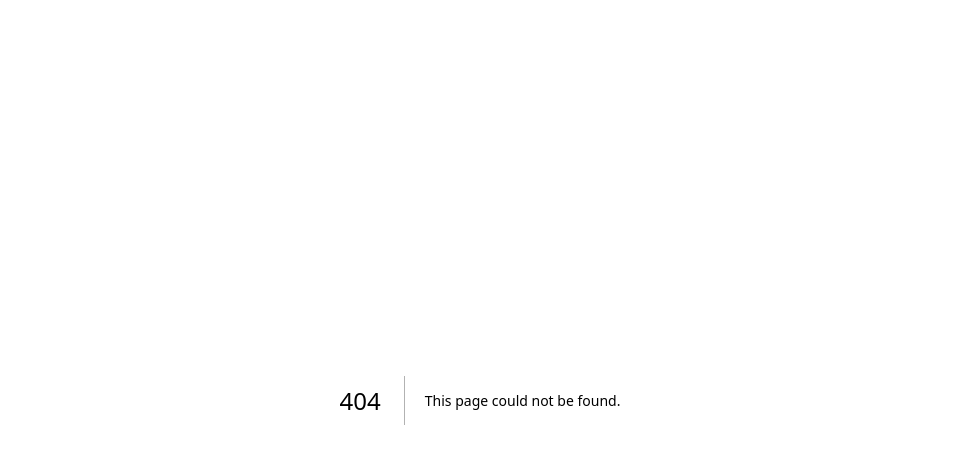
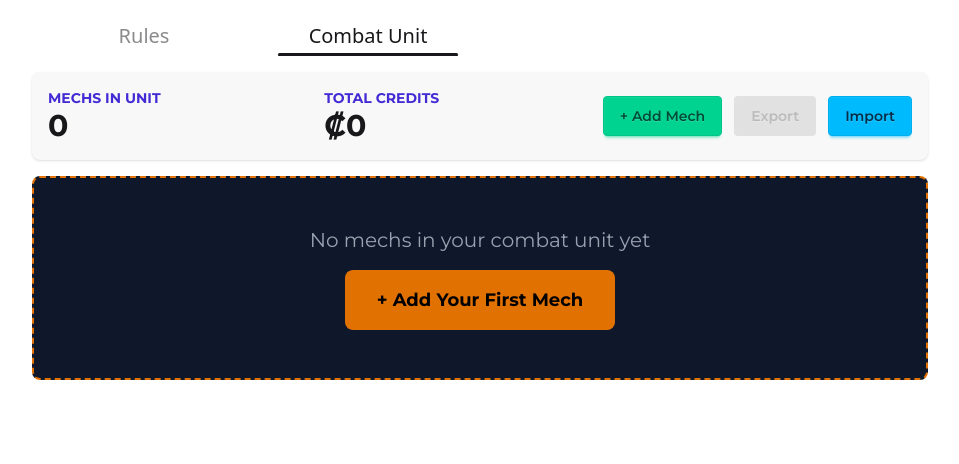
Before and after one commit to AdamLay/flames-of-orion-builder, a Next.js app: page /builder in a window 1280 px wide. Before the commit this address had no page. Shown: the top 464 px of the page, without its empty margins (160-1119 px from the left). Built offline with nearby package versions, Linux system fonts and the light colour scheme; a web font is replaced by a local one.

Commit message:
Mech builder tweaks

```diff
--- a/package.json
+++ b/package.json
@@ -17,7 +17,8 @@
     "next": "15.5.5",
     "react": "19.1.0",
     "react-dom": "19.1.0",
-    "tailwind-merge": "^3.3.1"
+    "tailwind-merge": "^3.3.1",
+    "zustand": "^5.0.8"
   },
   "devDependencies": {
     "@tailwindcss/postcss": "^4",
@@ -29,5 +30,6 @@
     "tailwindcss": "^4",
     "tw-animate-css": "^1.4.0",
     "typescript": "^5"
-  }
+  },
+  "browserslist": "> 1%"
 }
--- /dev/null
+++ b/src/app/builder/page.tsx
@@ -0,0 +1,12 @@
+import { CombatUnitBuilder } from "@/components/CombatUnitBuilder";
+import MenuBar from "@/components/MenuBar";
+
+export default function Home() {
+  return (
+    <main className="min-h-screen max-w-4xl mx-auto flex flex-col">
+      <MenuBar />
+
+      <CombatUnitBuilder />
+    </main>
+  );
+}
--- a/src/app/globals.css
+++ b/src/app/globals.css
@@ -1,6 +1,7 @@
 @import "tailwindcss";
 @import "tw-animate-css";
-@plugin "daisyui";
+@plugin "daisyui" {
+}
 
 :root {
   --font-title: "Wallpoet", system-ui, sans-serif;
@@ -15,7 +16,6 @@
 @layer base {
   body {
     font-family: var(--font-body);
-    @apply bg-slate-950;
   }
 
   h1,
@@ -29,7 +29,11 @@
 }
 
 .card-1 {
-  @apply card bg-base-200 shadow-sm;
+  @apply card bg-base-200 shadow-sm p-4;
+}
+
+.card-small {
+  @apply bg-base-100 rounded shadow-sm p-2;
 }
 
 /* Custom scrollbar for dark theme */
--- a/src/app/page.tsx
+++ b/src/app/page.tsx
@@ -1,34 +1,11 @@
-import { CombatUnitBuilder } from "@/components/CombatUnitBuilder";
-import Rules from "@/components/Rules";
-import { Tabs, TabsContent, TabsList, TabsTrigger } from "@/components/ui/tabs";
+"use client";
+
+import { useRouter } from "next/navigation";
 
 export default function Home() {
-  return (
-    <main className="min-h-screen max-w-4xl mx-auto flex flex-col">
-      <Tabs defaultValue="rules" className="flex-1 flex flex-col">
-        {/* Tab Navigation */}
-        <TabsList className="grid grid-cols-2 md:grid-cols-4 py-4">
-          <TabsTrigger value="rules">Rules</TabsTrigger>
-          <TabsTrigger value="exciting">List Builder</TabsTrigger>
-        </TabsList>
+  const router = useRouter();
 
-        {/* Tab Content */}
-        <div className="flex-1 p-4">
-          <TabsContent value="rules" className="h-full">
-            <Rules />
-            {/* <div className="h-full flex items-center justify-center">
-              <div className="text-center">
-                <h2 className="text-2xl font-bold mb-4">Rules</h2>
-                <p className="text-muted-foreground">Rules content will go here</p>
-              </div>
-            </div> */}
-          </TabsContent>
-          <TabsContent value="exciting" className="h-full">
-            <CombatUnitBuilder />
-          </TabsContent>
-        </div>
-      </Tabs>
-    </main>
-  );
-  return;
+  router.push("/rules");
+
+  return null;
 }
--- /dev/null
+++ b/src/app/rules/page.tsx
@@ -0,0 +1,12 @@
+import MenuBar from "@/components/MenuBar";
+import Rules from "@/components/Rules";
+
+export default function Home() {
+  return (
+    <main className="min-h-screen max-w-4xl mx-auto flex flex-col">
+      <MenuBar />
+
+      <Rules />
+    </main>
+  );
+}
--- a/src/components/CombatUnitBuilder.tsx
+++ b/src/components/CombatUnitBuilder.tsx
@@ -1,38 +1,14 @@
 "use client";
 
-import React, { useState } from "react";
-import { Mech, BASE_MECH_COST, BASE_MECH_STATS, calculateMechCost, formatCredits } from "@/lib/game-data";
+import React from "react";
+import { Mech, calculateMechCost, formatCredits } from "@/lib/game-data";
+import { useMechStore } from "@/lib/mechStore";
 import { MechBuilder } from "./MechBuilder";
 
 export function CombatUnitBuilder() {
-  const [mechs, setMechs] = useState<Mech[]>([]);
+  const { mechs, addMech, updateMech, removeMech, setMechs } = useMechStore();
 
-  const addMech = () => {
-    const newMech: Mech = {
-      id: `mech-${Date.now()}`,
-      callSign: `Mech ${mechs.length + 1}`,
-      baseCost: BASE_MECH_COST,
-      stats: { ...BASE_MECH_STATS },
-      upgrades: [],
-      rangedWeapons: [],
-      meleeWeapons: [],
-    };
-    setMechs([...mechs, newMech]);
-  };
-
-  const updateMech = (index: number, updatedMech: Mech) => {
-    const newMechs = [...mechs];
-    newMechs[index] = updatedMech;
-    setMechs(newMechs);
-  };
-
-  const removeMech = (index: number) => {
-    const newMechs = [...mechs];
-    newMechs.splice(index, 1);
-    setMechs(newMechs);
-  };
-
-  const totalCredits = mechs.reduce((sum, mech) => sum + calculateMechCost(mech), 0);
+  const totalCredits = mechs.reduce((sum: number, mech: Mech) => sum + calculateMechCost(mech), 0);
 
   const exportToJson = () => {
     const dataStr = JSON.stringify(mechs, null, 2);
@@ -65,32 +41,27 @@ export function CombatUnitBuilder() {
   };
 
   return (
-    <div className="min-h-screen bg-slate-950 text-white">
+    <div className="min-h-screen">
       <div className="max-w-7xl mx-auto">
         {/* Summary Bar */}
-        <div className="bg-slate-900 border-2 border-amber-600 rounded-lg p-6 mb-6">
+        <div className="card-1 mb-4">
           <div className="flex flex-wrap justify-between items-center gap-4">
             <div>
-              <div className="text-amber-400 font-bold text-sm">MECHS IN UNIT</div>
-              <div className="text-white text-3xl font-bold">{mechs.length}</div>
+              <div className="text-primary font-bold text-sm">MECHS IN UNIT</div>
+              <div className="text-3xl font-bold">{mechs.length}</div>
             </div>
             <div>
-              <div className="text-amber-400 font-bold text-sm">TOTAL CREDITS</div>
-              <div className="text-white text-3xl font-bold">{formatCredits(totalCredits)}</div>
+              <div className="text-primary font-bold text-sm">TOTAL CREDITS</div>
+              <div className="text-3xl font-bold">{formatCredits(totalCredits)}</div>
             </div>
             <div className="flex gap-3">
-              <button
-                onClick={addMech}
-                className="bg-amber-600 hover:bg-amber-700 text-black px-6 py-3 rounded-lg font-bold text-lg">
+              <button onClick={addMech} className="btn btn-success">
                 + Add Mech
               </button>
-              <button
-                onClick={exportToJson}
-                disabled={mechs.length === 0}
-                className="bg-blue-600 hover:bg-blue-700 disabled:bg-gray-600 text-white px-6 py-3 rounded-lg font-bold">
+              <button onClick={exportToJson} disabled={mechs.length === 0} className="btn btn-info">
                 Export
               </button>
-              <label className="bg-green-600 hover:bg-green-700 text-white px-6 py-3 rounded-lg font-bold cursor-pointer inline-block">
+              <label className="btn btn-info">
                 Import
                 <input type="file" accept=".json" onChange={importFromJson} className="hidden" />
               </label>
@@ -99,8 +70,8 @@ export function CombatUnitBuilder() {
         </div>
 
         {/* Info Box */}
-        <div className="bg-slate-900 border border-amber-600 rounded-lg p-4 mb-6">
-          <div className="text-amber-400 font-bold mb-2">Quick Guide</div>
+        {/* <div className="card-1 mb-4">
+          <div className="text-primary font-bold mb-2">Quick Guide</div>
           <ul className="text-gray-300 text-sm space-y-1">
             <li>• Each Mech costs $50,000 base</li>
             <li>• All Mechs start with 4 Platform slots (max 8 with upgrades)</li>
@@ -108,7 +79,7 @@ export function CombatUnitBuilder() {
             <li>• Some upgrades are stackable (can be equipped multiple times)</li>
             <li>• Use the dropdowns to add equipment to each mech</li>
           </ul>
-        </div>
+        </div> */}
 
         {/* Mechs List */}
         {mechs.length === 0 ? (
@@ -132,12 +103,6 @@ export function CombatUnitBuilder() {
             ))}
           </div>
         )}
-
-        {/* Footer */}
-        <div className="mt-12 text-center text-gray-500 text-sm">
-          <p>Flames of Orion Mech List Builder</p>
-          <p className="mt-1">Build and customize your combat unit with mechs, weapons, and upgrades</p>
-        </div>
       </div>
     </div>
   );
--- a/src/components/MechBuilder.tsx
+++ b/src/components/MechBuilder.tsx
@@ -96,78 +96,86 @@ export function MechBuilder({ mech, onUpdate, onRemove }: MechBuilderProps) {
     onUpdate({ ...mech, meleeWeapons: newWeapons });
   };
 
+  const hasPlatformCapacity = usedPlatforms < totalPlatforms;
+
   return (
-    <div className="border-2 border-amber-600 bg-slate-900 p-6 rounded-lg">
-      <div className="flex justify-between items-start mb-4">
-        <div className="flex-1">
-          <label className="block text-amber-400 font-bold mb-2">Call Sign</label>
+    <div className="card-1 space-y-4">
+      <div className="flex items-center gap-4 mb-4">
         <input
           type="text"
           value={mech.callSign}
           onChange={(e) => updateCallSign(e.target.value)}
-            className="bg-slate-800 border border-amber-600 text-white px-3 py-2 rounded w-full max-w-md"
+          className="input input-lg w-full"
           placeholder="Enter mech call sign..."
         />
-        </div>
-        <button
-          onClick={onRemove}
-          className="bg-red-600 hover:bg-red-700 text-white px-4 py-2 rounded font-bold ml-4">
+        <div className="text-2xl font-bold">{formatCredits(totalCost)}</div>
+        <button onClick={onRemove} className="btn btn-error">
           Remove Mech
         </button>
       </div>
 
       {/* Stats Display */}
-      <div className="grid grid-cols-2 md:grid-cols-3 lg:grid-cols-6 gap-4 mb-6 p-4 bg-slate-800 rounded">
-        <div>
-          <div className="text-amber-400 font-bold text-xs">SPEED</div>
-          <div className="text-white text-lg">{stats.speed}&quot;</div>
+      <div className="grid grid-cols-2 md:grid-cols-3 lg:grid-cols-6 gap-4 text-center">
+        <div className="bg-base-100 p-2 rounded">
+          <div className="text-primary font-bold text-xs">SPEED</div>
+          <div className="text-2xl text-title">{stats.speed}&quot;</div>
         </div>
-        <div>
-          <div className="text-amber-400 font-bold text-xs">COMBAT SKILL</div>
-          <div className="text-white text-lg">{stats.combatSkill}</div>
+        <div className="bg-base-100 p-2 rounded">
+          <div className="text-primary font-bold text-xs">COMBAT SKILL</div>
+          <div className="text-2xl text-title">{stats.combatSkill}</div>
         </div>
-        <div>
-          <div className="text-amber-400 font-bold text-xs">ARMOR</div>
-          <div className="text-white text-lg">{stats.armor}</div>
+        <div className="bg-base-100 p-2 rounded">
+          <div className="text-primary font-bold text-xs">ARMOR</div>
+          <div className="text-2xl text-title">{stats.armor}</div>
         </div>
-        <div>
-          <div className="text-amber-400 font-bold text-xs">HULL POINTS</div>
-          <div className="text-white text-lg">{stats.hullPoints}</div>
+        <div className="bg-base-100 p-2 rounded">
+          <div className="text-primary font-bold text-xs">HULL POINTS</div>
+          <div className="text-2xl text-title">{stats.hullPoints}</div>
         </div>
-        <div>
-          <div className="text-amber-400 font-bold text-xs">HEAT LIMIT</div>
-          <div className="text-white text-lg">{stats.heatLimit}</div>
+        <div className="bg-base-100 p-2 rounded">
+          <div className="text-primary font-bold text-xs">HEAT LIMIT</div>
+          <div className="text-2xl text-title">{stats.heatLimit}</div>
         </div>
-        <div>
-          <div className="text-amber-400 font-bold text-xs">PLATFORMS</div>
-          <div className="text-white text-lg">
+        <div className="bg-base-100 p-2 rounded">
+          <div className="text-primary font-bold text-xs">PLATFORMS</div>
+          <div className="text-2xl text-title">
             {usedPlatforms}/{totalPlatforms}
           </div>
         </div>
       </div>
 
       {/* Cost Display */}
-      <div className="mb-6 p-4 bg-slate-800 rounded">
-        <div className="text-amber-400 font-bold">Total Cost</div>
-        <div className="text-white text-2xl font-bold">{formatCredits(totalCost)}</div>
-      </div>
 
       <div className="grid md:grid-cols-3 gap-6">
         {/* Upgrades */}
         <div>
-          <h3 className="text-amber-400 font-bold text-lg mb-3">Upgrades</h3>
-
+          <h3 className="text-primary font-bold text-lg mb-2">UPGRADES</h3>
+          <select
+            onChange={(e) => {
+              if (e.target.value) {
+                addUpgrade(e.target.value);
+                e.target.value = "";
+              }
+            }}
+            className="select mb-2">
+            <option value="">+ Add Upgrade</option>
+            {UPGRADES.map((upgrade) => (
+              <option key={upgrade.id} value={upgrade.id}>
+                {upgrade.name} - {formatCredits(upgrade.cost)}
+              </option>
+            ))}
+          </select>
           {/* Equipped Upgrades */}
           <div className="mb-4 space-y-2">
             {mech.upgrades.map((upgradeId, index) => {
               const upgrade = getUpgradeById(upgradeId);
               if (!upgrade) return null;
               return (
-                <div key={`${upgradeId}-${index}`} className="bg-slate-800 p-2 rounded text-sm">
+                <div key={`${upgradeId}-${index}`} className="card-small text-sm">
                   <div className="flex justify-between items-start">
                     <div className="flex-1">
-                      <div className="text-white font-bold">{upgrade.name}</div>
-                      <div className="text-amber-400 text-xs">
+                      <div className="font-bold">{upgrade.name}</div>
+                      <div className="text-primary text-xs">
                         {formatCredits(upgrade.cost)}
                         {upgrade.platformSlots === 0 && " (No PF)"}
                         {upgrade.platformSlots &&
@@ -175,58 +183,53 @@ export function MechBuilder({ mech, onUpdate, onRemove }: MechBuilderProps) {
                           ` (${upgrade.platformSlots} PF)`}
                       </div>
                     </div>
-                    <button
-                      onClick={() => removeUpgrade(index)}
-                      className="text-red-400 hover:text-red-300 ml-2">
+                    <button onClick={() => removeUpgrade(index)} className="btn btn-error btn-circle btn-xs">
                       ✕
                     </button>
                   </div>
-                  <div className="text-gray-400 text-xs mt-1">{upgrade.description}</div>
+                  <div className="opacity-80 text-xs mt-1">{upgrade.description}</div>
                 </div>
               );
             })}
           </div>
-
-          {/* Add Upgrade */}
-          <select
-            onChange={(e) => {
-              if (e.target.value) {
-                addUpgrade(e.target.value);
-                e.target.value = "";
-              }
-            }}
-            className="bg-slate-800 border border-amber-600 text-white px-3 py-2 rounded w-full text-sm">
-            <option value="">+ Add Upgrade</option>
-            {UPGRADES.map((upgrade) => (
-              <option key={upgrade.id} value={upgrade.id}>
-                {upgrade.name} - {formatCredits(upgrade.cost)}
-              </option>
-            ))}
-          </select>
         </div>
 
         {/* Ranged Weapons */}
         <div>
-          <h3 className="text-amber-400 font-bold text-lg mb-3">Ranged Weapons</h3>
-
+          <h3 className="text-primary font-bold text-lg mb-2">RANGED WEAPONS</h3>
+          <select
+            onChange={(e) => {
+              if (e.target.value) {
+                addRangedWeapon(e.target.value);
+                e.target.value = "";
+              }
+            }}
+            className="select mb-2">
+            <option value="">+ Add Ranged Weapon</option>
+            {RANGED_WEAPONS.map((weapon) => (
+              <option key={weapon.id} value={weapon.id}>
+                {weapon.name} - {formatCredits(weapon.cost)} (DMG: {weapon.damage})
+              </option>
+            ))}
+          </select>
           {/* Equipped Ranged Weapons */}
           <div className="mb-4 space-y-2">
             {mech.rangedWeapons.map((weaponId, index) => {
               const weapon = getRangedWeaponById(weaponId);
               if (!weapon) return null;
               return (
-                <div key={`${weaponId}-${index}`} className="bg-slate-800 p-2 rounded text-sm">
+                <div key={`${weaponId}-${index}`} className="card-small text-sm">
                   <div className="flex justify-between items-start">
                     <div className="flex-1">
-                      <div className="text-white font-bold">{weapon.name}</div>
-                      <div className="text-amber-400 text-xs">
+                      <div className="font-bold">{weapon.name}</div>
+                      <div className="text-primary text-xs">
                         {formatCredits(weapon.cost)} | DMG: {weapon.damage}
                         {weapon.platformSlots && weapon.platformSlots > 1 && ` (${weapon.platformSlots} PF)`}
                       </div>
                     </div>
                     <button
                       onClick={() => removeRangedWeapon(index)}
-                      className="text-red-400 hover:text-red-300 ml-2">
+                      className="btn btn-error btn-circle btn-xs">
                       ✕
                     </button>
                   </div>
@@ -236,46 +239,43 @@ export function MechBuilder({ mech, onUpdate, onRemove }: MechBuilderProps) {
               );
             })}
           </div>
+        </div>
 
-          {/* Add Ranged Weapon */}
+        {/* Melee Weapons */}
+        <div>
+          <h3 className="text-primary font-bold text-lg mb-2">MELEE WEAPONS</h3>
           <select
             onChange={(e) => {
               if (e.target.value) {
-                addRangedWeapon(e.target.value);
+                addMeleeWeapon(e.target.value);
                 e.target.value = "";
               }
             }}
-            className="bg-slate-800 border border-amber-600 text-white px-3 py-2 rounded w-full text-sm">
-            <option value="">+ Add Ranged Weapon</option>
-            {RANGED_WEAPONS.map((weapon) => (
+            className="select mb-2">
+            <option value="">+ Add Melee Weapon</option>
+            {MELEE_WEAPONS.map((weapon) => (
               <option key={weapon.id} value={weapon.id}>
                 {weapon.name} - {formatCredits(weapon.cost)} (DMG: {weapon.damage})
               </option>
             ))}
           </select>
-        </div>
-
-        {/* Melee Weapons */}
-        <div>
-          <h3 className="text-amber-400 font-bold text-lg mb-3">Melee Weapons</h3>
-
           {/* Equipped Melee Weapons */}
           <div className="mb-4 space-y-2">
             {mech.meleeWeapons.map((weaponId, index) => {
               const weapon = getMeleeWeaponById(weaponId);
               if (!weapon) return null;
               return (
-                <div key={`${weaponId}-${index}`} className="bg-slate-800 p-2 rounded text-sm">
+                <div key={`${weaponId}-${index}`} className="card-small text-sm">
                   <div className="flex justify-between items-start">
                     <div className="flex-1">
-                      <div className="text-white font-bold">{weapon.name}</div>
-                      <div className="text-amber-400 text-xs">
+                      <div className="font-bold">{weapon.name}</div>
+                      <div className="text-primary text-xs">
                         {formatCredits(weapon.cost)} | DMG: {weapon.damage}
                       </div>
                     </div>
                     <button
                       onClick={() => removeMeleeWeapon(index)}
-                      className="text-red-400 hover:text-red-300 ml-2">
+                      className="btn btn-error btn-circle btn-xs">
                       ✕
                     </button>
                   </div>
@@ -285,23 +285,6 @@ export function MechBuilder({ mech, onUpdate, onRemove }: MechBuilderProps) {
               );
             })}
           </div>
-
-          {/* Add Melee Weapon */}
-          <select
-            onChange={(e) => {
-              if (e.target.value) {
-                addMeleeWeapon(e.target.value);
-                e.target.value = "";
-              }
-            }}
-            className="bg-slate-800 border border-amber-600 text-white px-3 py-2 rounded w-full text-sm">
-            <option value="">+ Add Melee Weapon</option>
-            {MELEE_WEAPONS.map((weapon) => (
-              <option key={weapon.id} value={weapon.id}>
-                {weapon.name} - {formatCredits(weapon.cost)} (DMG: {weapon.damage})
-              </option>
-            ))}
-          </select>
         </div>
       </div>
     </div>
--- /dev/null
+++ b/src/components/MenuBar.tsx
@@ -0,0 +1,21 @@
+"use client";
+
+import { usePathname, useRouter } from "next/navigation";
+import { Tabs, TabsList, TabsTrigger } from "./ui/tabs";
+
+interface MenuBarProps {}
+
+export default function MenuBar({}: MenuBarProps) {
+  const router = useRouter();
+  const path = usePathname();
+
+  console.log("path", path);
+  return (
+    <Tabs defaultValue={path} className="flex-1 flex flex-col" onValueChange={(x) => router.push(x)}>
+      <TabsList className="grid grid-cols-2 md:grid-cols-4 py-4">
+        <TabsTrigger value="/rules">Rules</TabsTrigger>
+        <TabsTrigger value="/builder">Combat Unit</TabsTrigger>
+      </TabsList>
+    </Tabs>
+  );
+}
--- a/src/lib/game-data.ts
+++ b/src/lib/game-data.ts
@@ -469,5 +469,5 @@ export function calculateModifiedStats(mech: Mech): MechStats {
 }
 
 export function formatCredits(amount: number): string {
-  return `$${amount.toLocaleString()}`;
+  return `₡${amount.toLocaleString()}`;
 }
--- /dev/null
+++ b/src/lib/mechStore.ts
@@ -0,0 +1,49 @@
+import { create } from "zustand";
+import { persist, createJSONStorage } from "zustand/middleware";
+import { Mech, BASE_MECH_COST, BASE_MECH_STATS } from "./game-data";
+
+interface MechStoreState {
+  mechs: Mech[];
+  addMech: () => void;
+  updateMech: (index: number, updatedMech: Mech) => void;
+  removeMech: (index: number) => void;
+  setMechs: (mechs: Mech[]) => void;
+}
+
+export const useMechStore = create<MechStoreState>()(
+  persist(
+    (set) => ({
+      mechs: [],
+      addMech: () =>
+        set((state) => {
+          const newMech: Mech = {
+            id: `mech-${Date.now()}`,
+            callSign: `Mech ${state.mechs.length + 1}`,
+            baseCost: BASE_MECH_COST,
+            stats: { ...BASE_MECH_STATS },
+            upgrades: [],
+            rangedWeapons: [],
+            meleeWeapons: [],
+          };
+          return { mechs: [...state.mechs, newMech] };
+        }),
+      updateMech: (index: number, updatedMech: Mech) =>
+        set((state) => {
+          const newMechs = [...state.mechs];
+          newMechs[index] = updatedMech;
+          return { mechs: newMechs };
+        }),
+      removeMech: (index: number) =>
+        set((state) => {
+          const newMechs = [...state.mechs];
+          newMechs.splice(index, 1);
+          return { mechs: newMechs };
+        }),
+      setMechs: (mechs: Mech[]) => set({ mechs }),
+    }),
+    {
+      name: "mech-store",
+      storage: createJSONStorage(() => localStorage),
+    }
+  )
+);
```
Also changed, not shown: 1 other file (tests, documents, lock files or other folders). Lines whose indentation alone changed are shown as unchanged.
